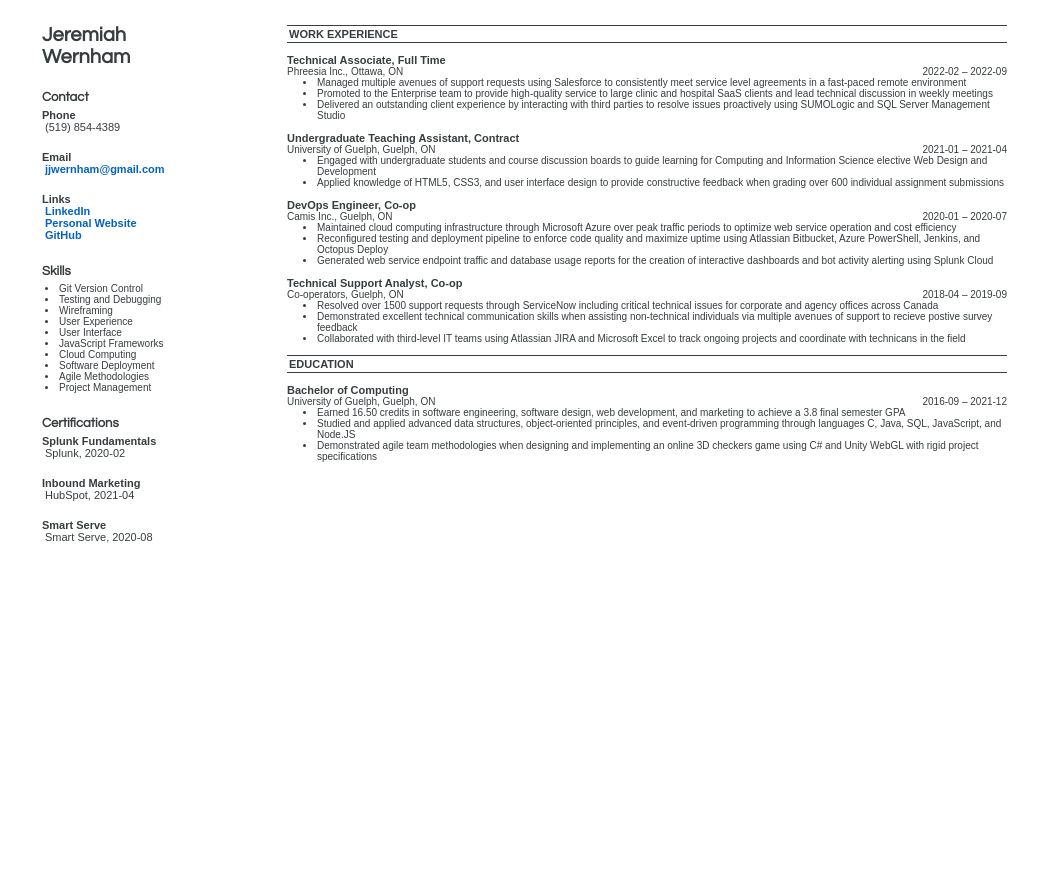
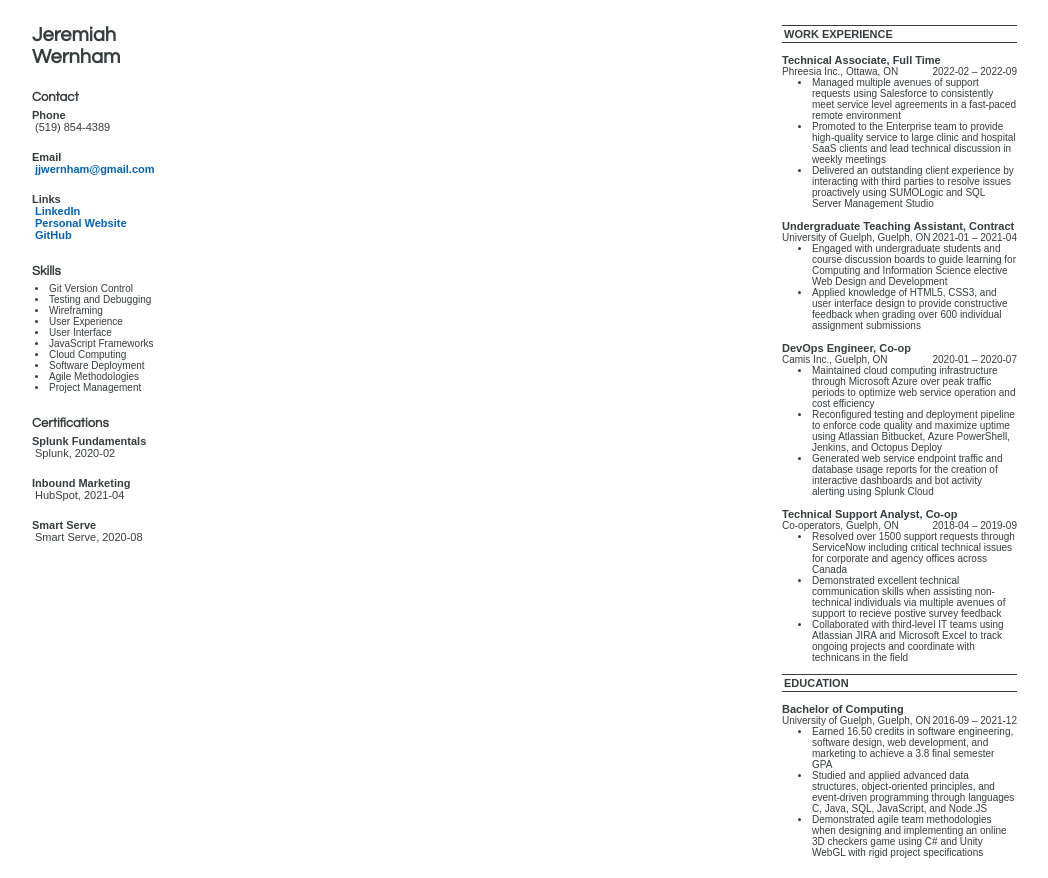
Before and after one commit to JeremiahWernham/JeremiahWernham.github.io, a plain HTML site: page resume.html in a window 1280 px wide. Shown: the whole page, without its empty margins (108-1156 px from the left). Before the commit the page ends 800 px from the top, so only its background shows below. Drawn offline with Linux system fonts and the light colour scheme.

Commit message:
Update formatting

```diff
--- a/resume.html
+++ b/resume.html
@@ -12,12 +12,12 @@
             }
 
             body {
-                margin: 10px 10px 10px 10px;
+                margin: 10px 140px 10px 140px;
             }
 
             .grid-container {
                 display: grid;
-                grid-template-columns: 140px 1fr 3fr 140px;
+                grid-template-columns: 3fr 1fr;
             }
 
             .grid-item {
@@ -162,7 +162,6 @@
     </head>
     <body>
         <div class="grid-container">
-            <div class="grid-item"></div>
             <div class="grid-item">
                 <div class="container">
                     <h1>Jeremiah</h1>
@@ -270,7 +269,6 @@
                     <li>Demonstrated agile team methodologies when designing and implementing an online 3D checkers game using C# and Unity WebGL with rigid project specifications</li>
                 </ul>
             </div>
-            <div class="grid-item"></div>
         </div>
 
     </body>
```
